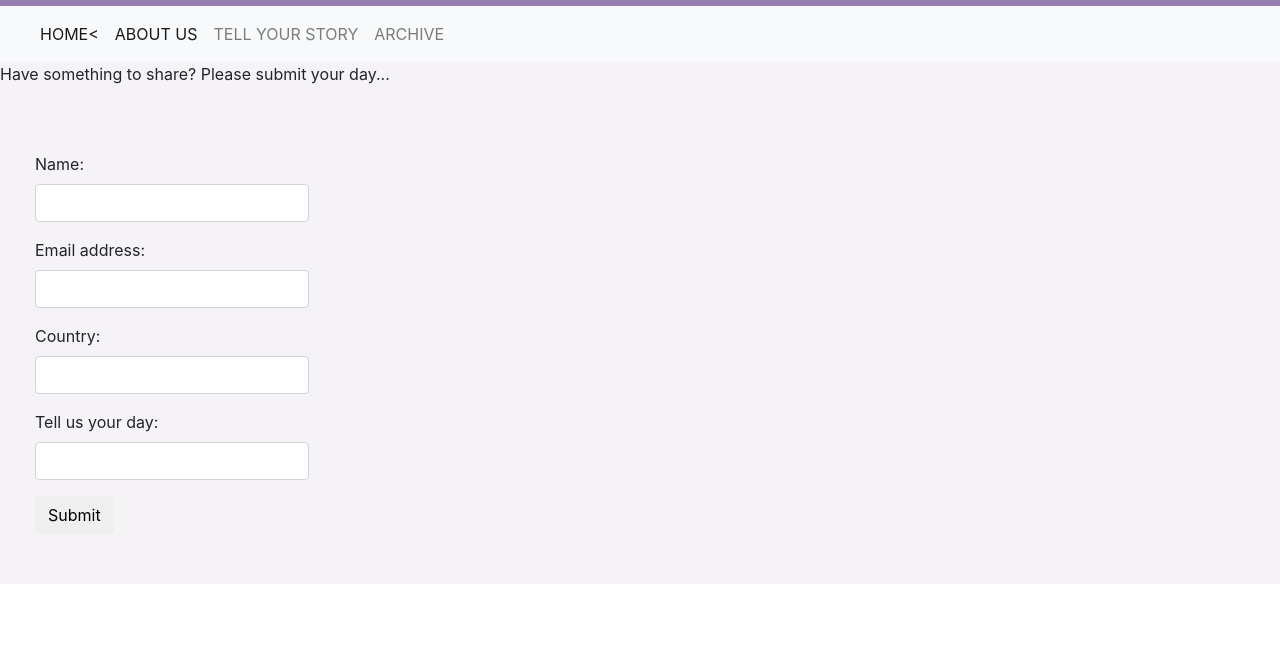
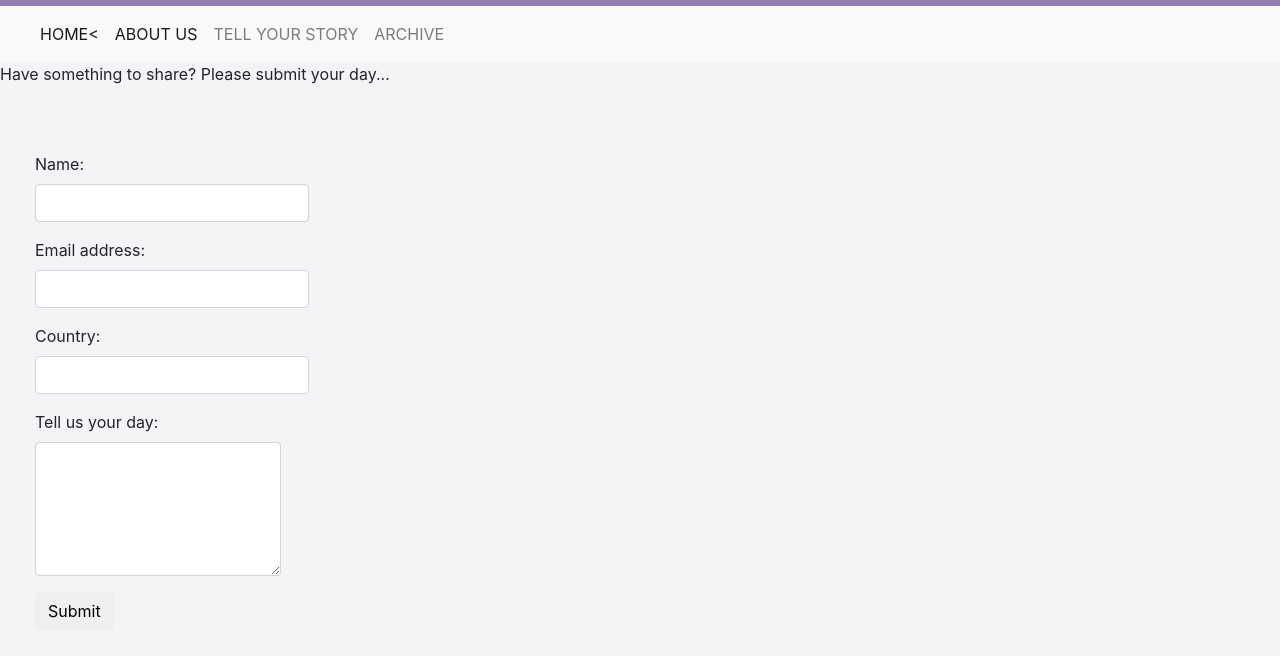
Before and after one commit to shefcodefirstgirls/2018-html-team-h-project, a plain HTML site: page tellus.html in a window 1280 px wide. Shown: the part 140-796 px from the top of the page. Drawn offline with nearby package versions, Linux system fonts and the light colour scheme.

Commit message:
larger form box

```diff
--- a/tellus.html
+++ b/tellus.html
@@ -54,7 +54,7 @@
    <div class="row">
      <div class="form-group">
        <label for="text">Tell us your day:</label>
-       <input type="text" class="form-control" name="Tell us your day">
+       <textarea class="form-control" rows="5"></textarea>
      </div>
    </div>
    <div class="row">
```
